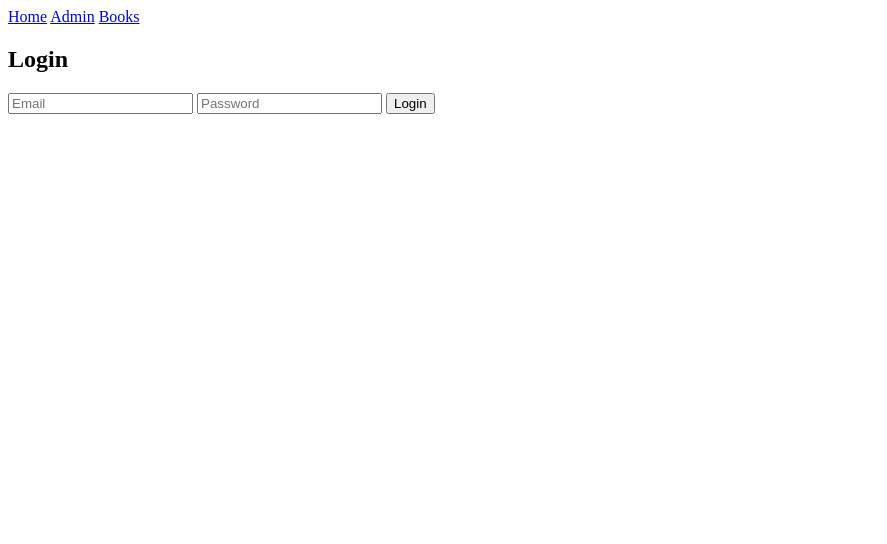
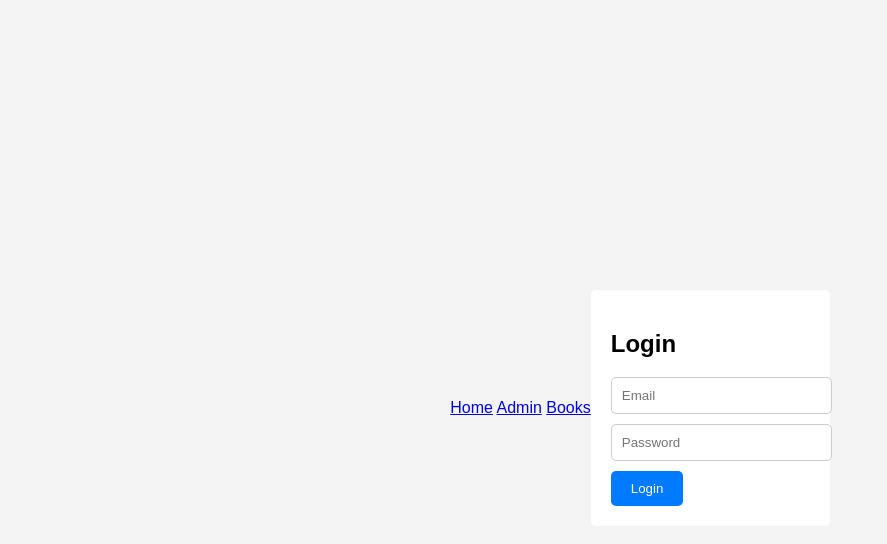
Before and after one commit to AishwaryaAnaspure/DomBookApp, a plain HTML site: page index.html in a window 1280 px wide. Shown: the whole page, without its empty margins (0-887 px from the left). Drawn offline with Linux system fonts and the light colour scheme.

Commit message:
style tag for index.html

```diff
--- a/index.html
+++ b/index.html
@@ -1,10 +1,51 @@
 <!DOCTYPE html>
 <html lang="en">
+
 <head>
     <meta charset="UTF-8">
     <meta name="viewport" content="width=device-width, initial-scale=1.0">
     <title>Login</title>
+    <style>
+        body{
+            font-family: Arial, Helvetica, sans-serif;
+            display: flex;
+            justify-content: center;
+            align-items: center;
+            height: 100vh;
+            background-color: #f4f4f4;
+        }
+        form {
+            background: #fff;
+            padding: 20px;
+            border-radius: 5px;
+            box-shadow: 0 0 10px rgba(0 0 0 0.1);
+        }
+        input{
+            display: block;
+            width: 100%;
+            margin-bottom:10px;
+            padding: 10px;
+            border: 1px solid #ccc;
+            border-radius: 5px;
+        }
+        button{
+            padding: 10px 20px;
+            background-color: #007BFF;
+            color: #fff;
+            border: none;
+            border-radius: 5px;
+            cursor: pointer;
+        }
+        button:hover{
+            background-color: #0056b3;
+        }
+        .error{
+            color: red;
+            margin-bottom:10px;
+        }
+    </style>
 </head>
+
 <body>
     <nav>
         <a href="index.html">Home</a>
@@ -16,32 +57,32 @@
         <div class="error" id="errorMsg"></div>
         <input type="email" id="email" placeholder="Email" required />
         <input type="password" id="password" placeholder="Password" required />
-        <button type ="submit"> Login </button>
+        <button type="submit"> Login </button>
     </form>
 
     <script>
         const loginForm = document.getElementById('loginForm');
-    const erroMsg =erroMsgdocument.getElementById('errorMsg');
-    loginForm.addEventListener('submit', (e) =>{
+        const erroMsg = erroMsgdocument.getElementById('errorMsg');
+        loginForm.addEventListener('submit', (e) => {
             e.preventDefault();
             const email = document.getElementById('email').value;
             const password = document.getElementById('password').value;
-        let loginData = { email , password };
-        if(email === 'admin@empher.com' && password === 'empher@123')
-    {
+            let loginData = { email, password };
+            if (email === 'admin@empher.com' && password === 'empher@123') {
                 localStorage.setItem('loginData', JSON.stringify(loginData));
                 alert('Logged in as Admin');
                 window.location.href = 'admin.html';
             }
-    else if(email === 'user@empher.com' && password === 'user@123') {
+            else if (email === 'user@empher.com' && password === 'user@123') {
                 localStorage.setItem('loginData', JSON.stringify(loginDtaa));
                 alert('Logged in as User');
                 window.location.href = 'books.html';
             }
-    else{
+            else {
                 errorMsg.textContent = 'invalid credentials!';
             }
         });
     </script>
 </body>
+
 </html>
```
Lines whose indentation alone changed are shown as unchanged.
